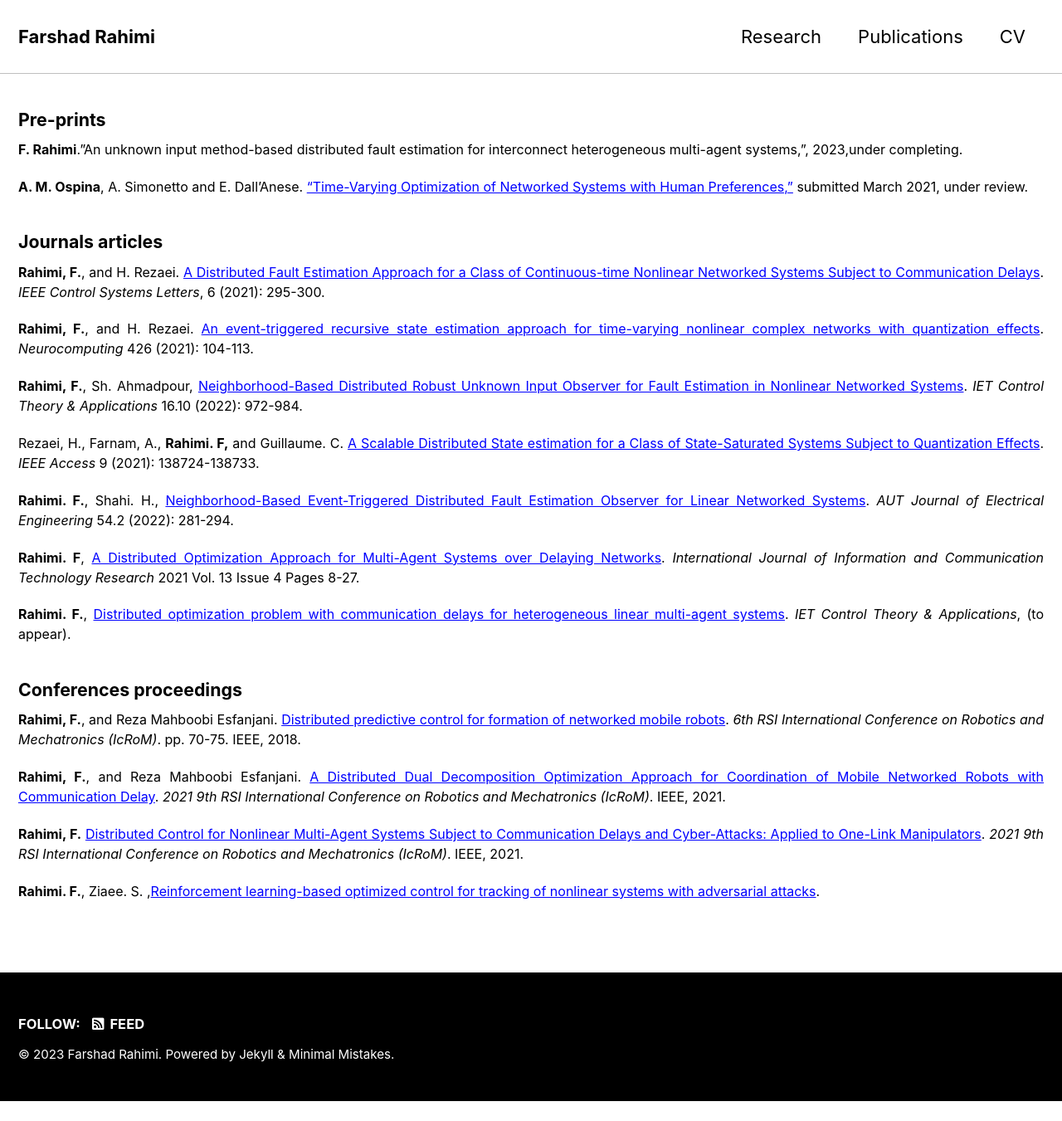
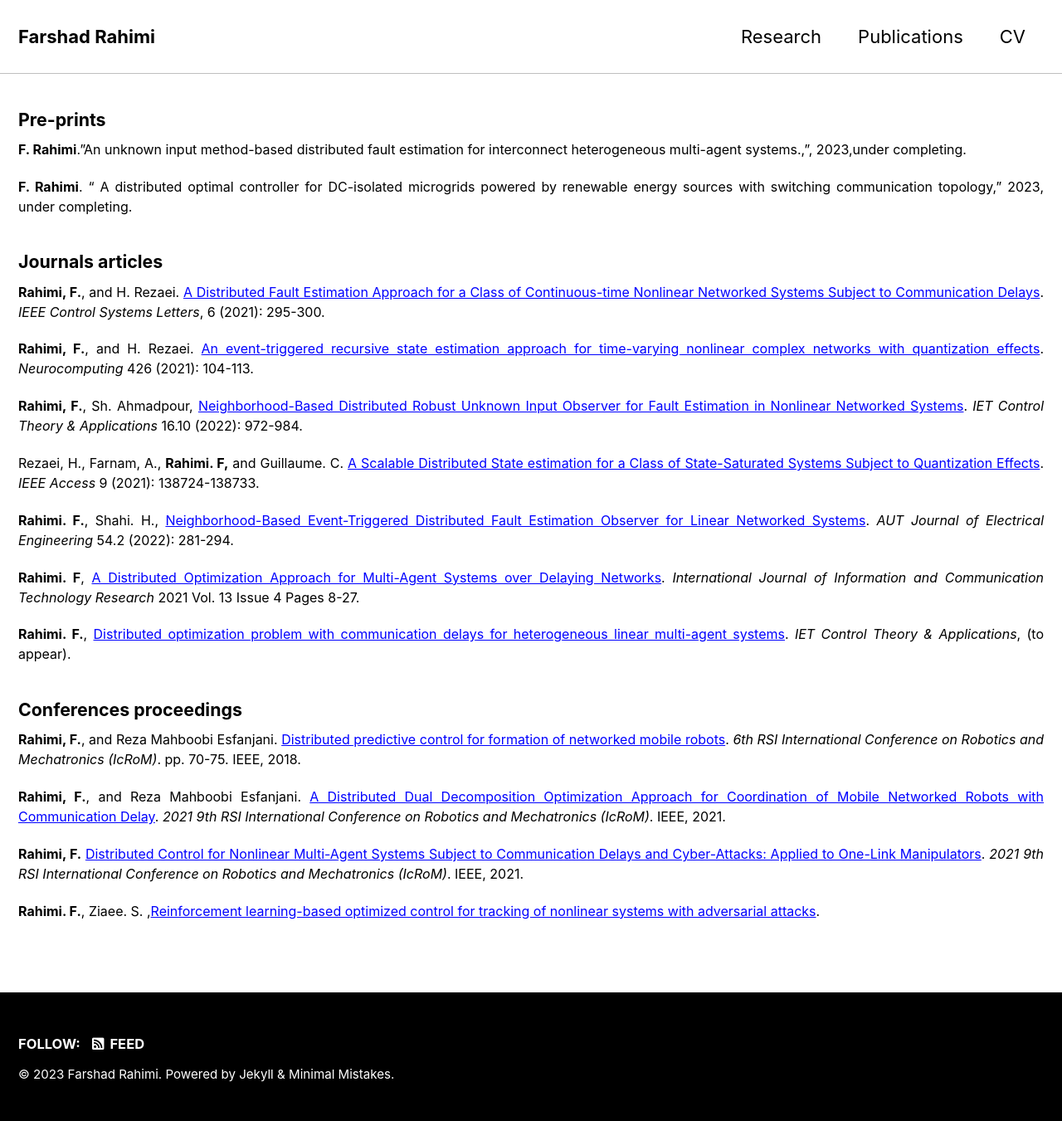
Before and after one commit to Farshad-Rahimi/farshad-rahimi.github.io, a Jekyll site: the page built from _pages/publications.md, in a window 1280 px wide. Shown: the whole page at 83% size. Built offline with Jekyll 4.4.1, drawn with Linux system fonts in a browser that asks for light colours; cached includes are drawn as plain includes; before the commit the page ends 1327 px from its top, so only the background shows below that.

Commit message:
Update publications.md

```diff
--- a/_pages/publications.md
+++ b/_pages/publications.md
@@ -9,10 +9,10 @@ author_profile: false
 #### Pre-prints
 
 {: .text-justify style="font-size: 12pt" reversed="reversed"}
-**F. Rahimi**."An unknown input method-based distributed fault estimation for interconnect heterogeneous multi-agent systems,", 2023,under completing.
+**F. Rahimi**."An unknown input method-based distributed fault estimation for interconnect heterogeneous multi-agent systems.,", 2023,under completing.
 
 {: .text-justify style="font-size: 12pt" reversed="reversed"}
-**A. M. Ospina**, A. Simonetto and E. Dall’Anese. ["Time-Varying Optimization of Networked Systems with Human Preferences,"](https://arxiv.org/pdf/2103.13470.pdf) submitted March 2021, under review.
+**F. Rahimi**. " A distributed optimal controller for DC-isolated microgrids powered by renewable energy sources with switching communication topology," 2023, under completing.
 
 {: .text-justify style="font-size: 16pt" reversed="reversed"}
 #### Journals articles
```
